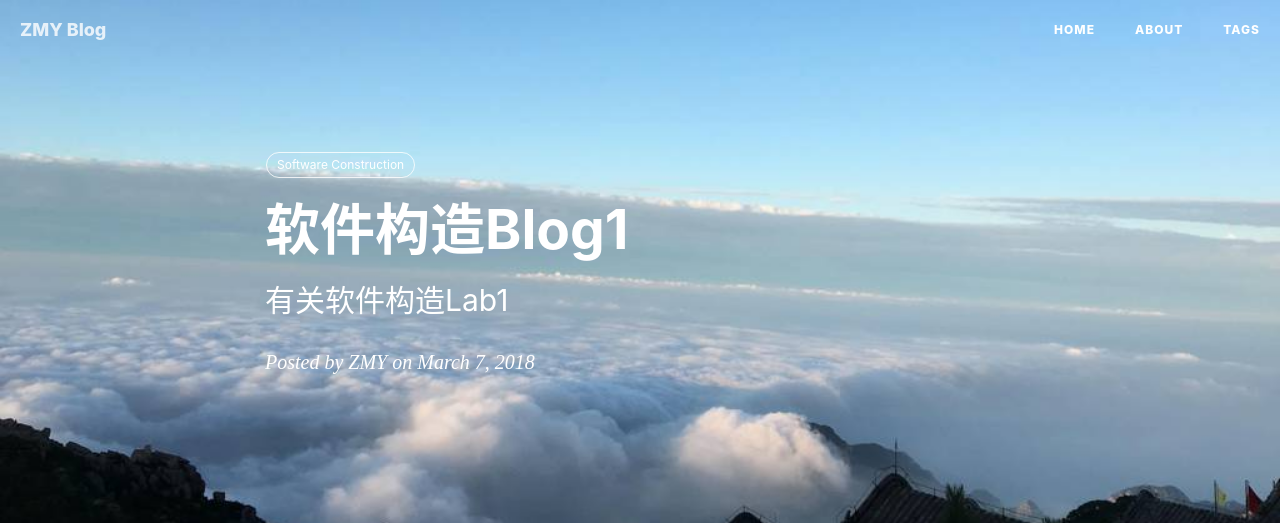
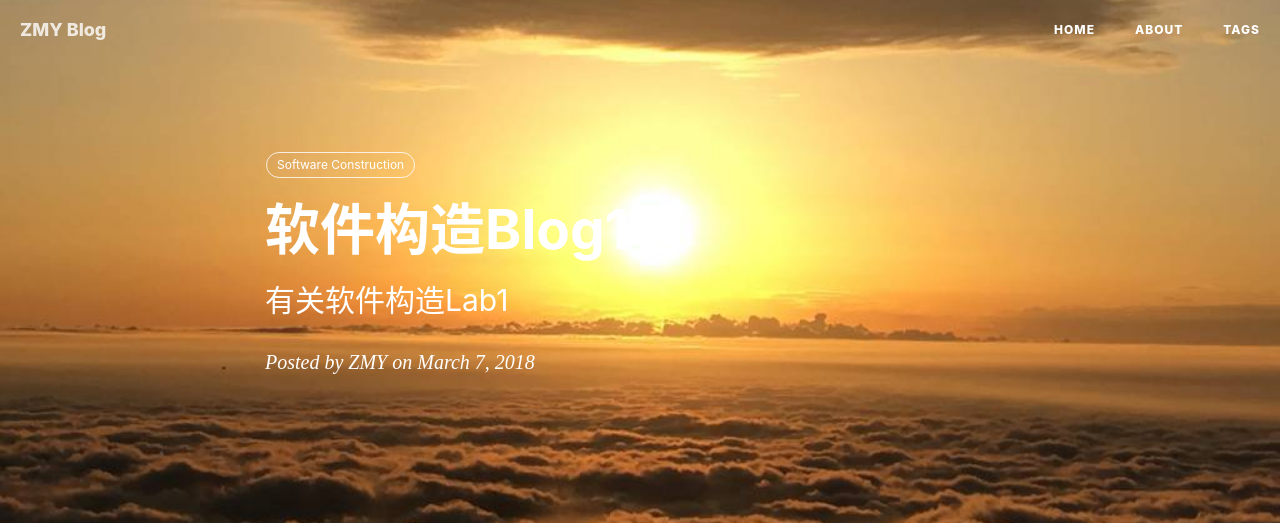
Before and after one commit to MingyanZHU/MingyanZHU.github.io, a Jekyll site: the page built from _posts/2018-03-07-软件构造Blog1.md, in a window 1280 px wide. Shown: the top 523 px of the page. Built offline with Jekyll 4.4.1, drawn with Linux system fonts in a browser that asks for light colours; nearby versions of some CDN libraries; comment, search, counter and statistics services are not loaded; grey boxes are pictures that could not be loaded.

Commit message:
Update Background

```diff
--- a/CNAME
+++ /dev/null
@@ -1 +0,0 @@
-https://1160300314.github.io
--- a/_posts/2018-03-07-软件构造Blog1.md
+++ b/_posts/2018-03-07-软件构造Blog1.md
@@ -4,7 +4,7 @@
 subtitle:   有关软件构造Lab1
 date:       2018-03-07
 author:     ZMY
-header-img: img/bg-sky-cloudy.jpg
+header-img: img/bg-sun.jpg
 catalog: true
 tags:
     - Software Construction
```
Also changed, not shown: _posts/2018-03-10-软件构造Blog2.md (+1 -1 lines).
